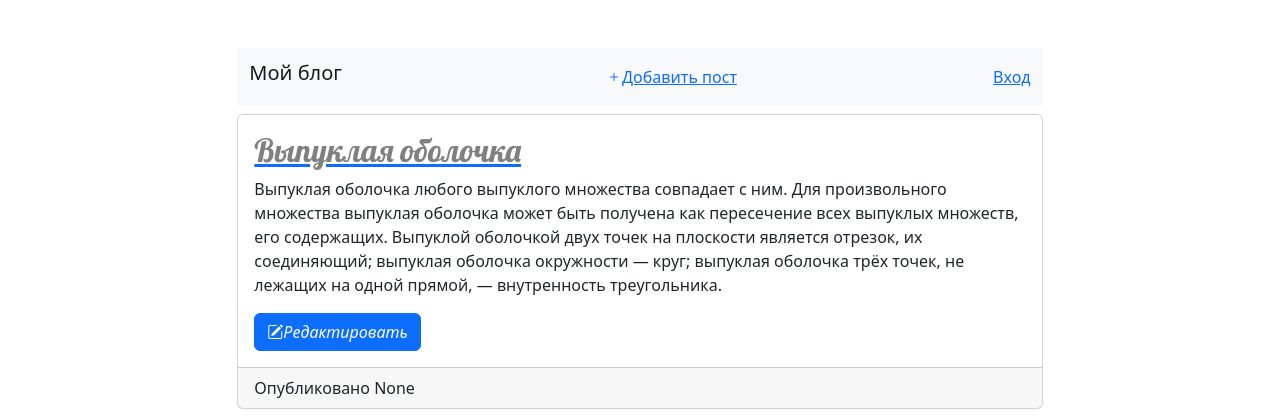
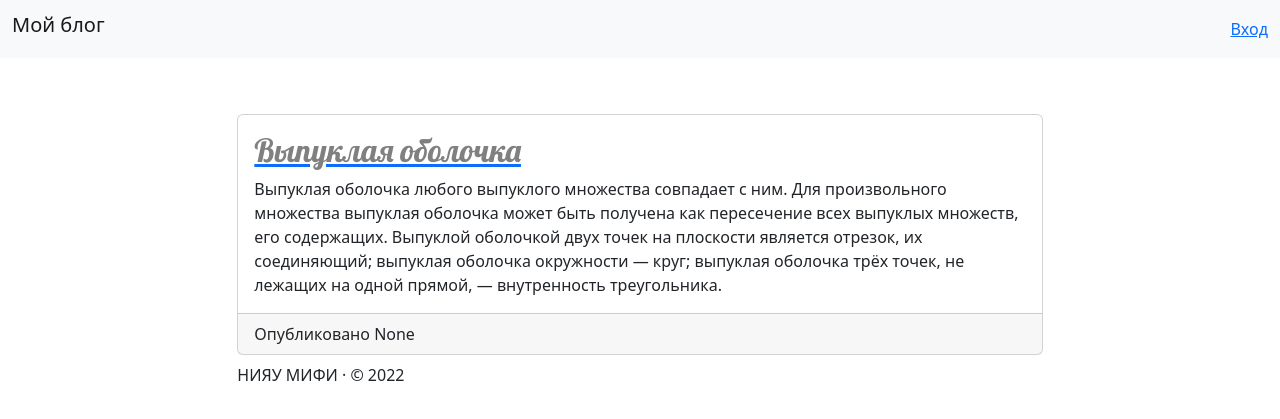
Before and after one commit to ankasay/djangogirls, a Django app: page /post/1/ in a window 1280 px wide. Shown: the top 419 px of the page. Run offline with Django 3.2, Linux system fonts and the light colour scheme; data comes from the database, SQL or seed files in the repository; both versions use the stored data as it was after the commit; some libraries are stand-ins or nearby versions.

Commit message:
one commit

```diff
--- a/blog/templates/blog/base.html
+++ b/blog/templates/blog/base.html
@@ -11,14 +11,18 @@
       <link href="https://fonts.googleapis.com/css2?family=Lobster&display=swap" rel="stylesheet">
     </head>
     <body>
-      <div class="col-lg-8 mx-auto p-4 py-md-5">
+
       <nav class="navbar navbar-expand-lg navbar-lg navbar-light bg-light">
         <div class="container-fluid">
+
+
 
         <a href="/" class="d-flex align-items-center text-dark text-decoration-none">
           <h3 class="navbar-brand" href="/">Мой блог</h3>
         </a>
-            <a href="{% url 'post_new' %}"><i class="bi-plus"></i>Добавить пост</a>
+        {% if user.is_authentificated %}
+          <a href="{% url 'post_new' %}"><i class="bi-plus"></i>Добавить пост</a>{% endif %}
+
           {% if user.get_username %}
             <spanclass>{{user.get_username}}</spanclass>
             <a href="{%url 'logout'%}" class="ms-2">Выход</a>
@@ -26,6 +30,9 @@
             <a href="{%url 'login'%}" class="ms-2">Вход</a>
           {%endif%}
         </nav>
+
+      <div class="col-lg-8 mx-auto p-4 py-md-5">
+
 
 
         <main>
--- a/blog/templates/blog/post.html
+++ b/blog/templates/blog/post.html
@@ -8,10 +8,11 @@
 
     <p class="card-text">
         {{ post.text|linebreaksbr }}</p>
-
+    {% if user.is_authentificated %}
     <a class="btn btn-primary" href="{% url 'post_edit' pk=post.pk %}">
       <i class="bi-pencil-square">Редактировать</i>
     </a>
+  {% endif %}
   </div>
 
   <div class="card-footer">
```
Also changed, not shown: db.sqlite3. Lines whose indentation alone changed are shown as unchanged.
